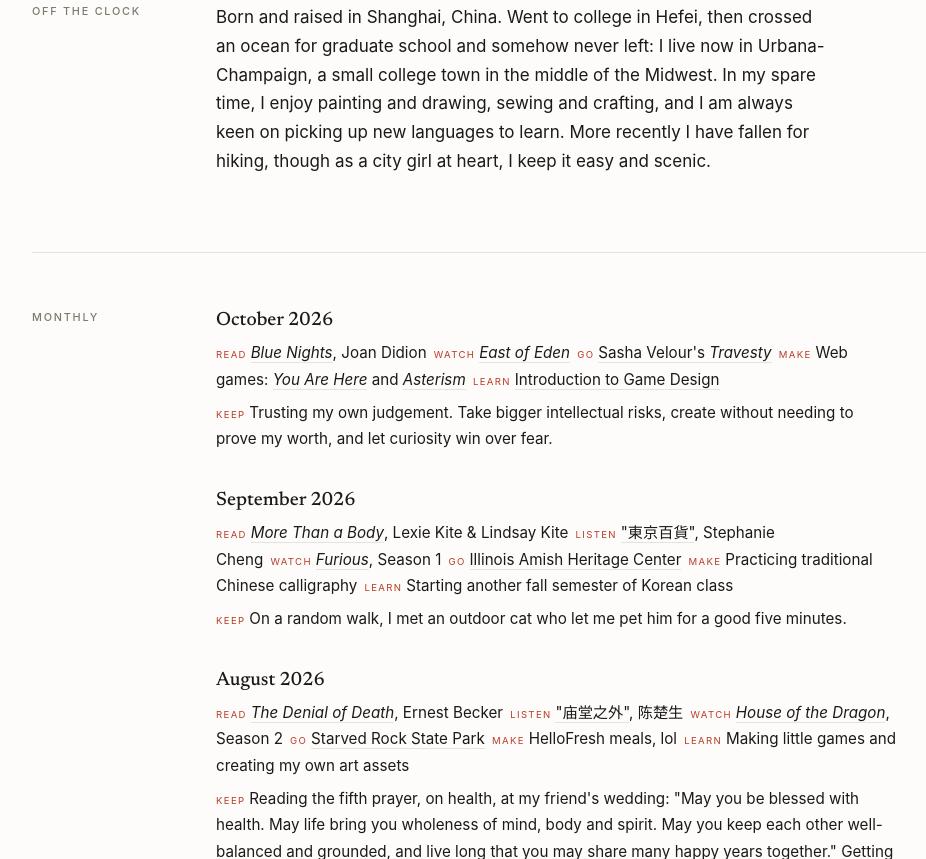
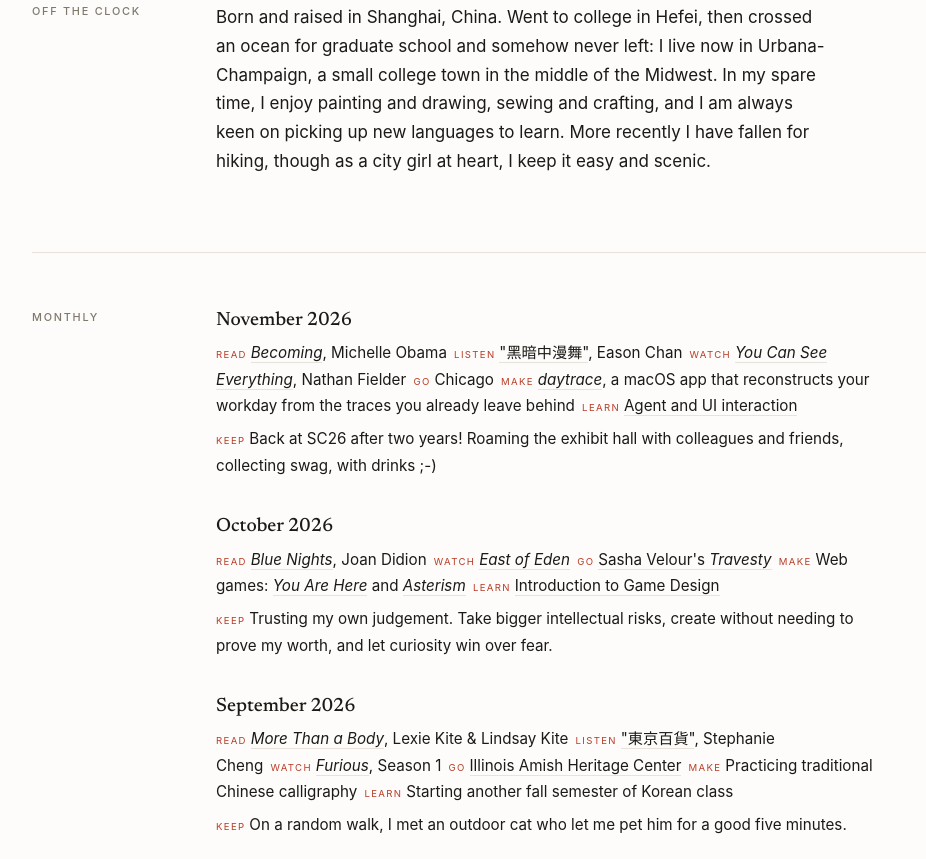
Before and after one commit to longshuicy/longshuicy.github.io, a plain HTML site: page life/index.html in a window 1280 px wide. Shown: the part 372-1231 px from the top of the page, without its empty margins (88-1014 px from the left). Drawn offline with Linux system fonts and the light colour scheme.

Commit message:
Add November 2026 entries to Life section
Co-Authored-By: Claude Opus 5.5 <noreply@anthropic.com>

```diff
--- a/life/index.html
+++ b/life/index.html
@@ -31,6 +31,12 @@
 <section id="monthly">
   <h2>Monthly</h2>
   <div class="month">
+    <h3>November 2026</h3>
+    <p><span class="cat">Read</span><a href="https://www.goodreads.com/book/show/38746485-becoming" target="_blank" rel="noopener"><em>Becoming</em></a>, Michelle Obama<span class="cat">Listen</span><a href="https://www.youtube.com/watch?v=hYwmMdtycqo" target="_blank" rel="noopener">"黑暗中漫舞"</a>, Eason Chan<span class="cat">Watch</span><a href="https://www.imdb.com/title/tt45368240/" target="_blank" rel="noopener"><em>You Can See Everything</em></a>, Nathan Fielder<span class="cat">Go</span>Chicago<span class="cat">Make</span><a href="https://github.com/longshuicy/daytrace" target="_blank" rel="noopener"><em>daytrace</em></a>, a macOS app that reconstructs your workday from the traces you already leave behind<span class="cat">Learn</span><a href="https://docs.google.com/presentation/d/1txJnvBViO979u5tmQAWDlsXYaKzlhPUw8aSUlvngwGo/edit?usp=sharing" target="_blank" rel="noopener">Agent and UI interaction</a></p>
+    <p><span class="cat">Keep</span>Back at SC26 after two years! Roaming the exhibit hall with colleagues and friends, collecting swag, with drinks ;-)</p>
+  </div>
+
+  <div class="month">
     <h3>October 2026</h3>
     <p><span class="cat">Read</span><a href="https://www.goodreads.com/book/show/213712095-blue-nights" target="_blank" rel="noopener"><em>Blue Nights</em></a>, Joan Didion<span class="cat">Watch</span><a href="https://www.imdb.com/title/tt21097264/" target="_blank" rel="noopener"><em>East of Eden</em></a><span class="cat">Go</span><a href="https://krannertcenter.com/events/sasha-velours-travesty" target="_blank" rel="noopener">Sasha Velour's <em>Travesty</em></a><span class="cat">Make</span>Web games: <a href="https://longshuicy.github.io/YouAreHere/" target="_blank" rel="noopener"><em>You Are Here</em></a> and <a href="https://longshuicy.github.io/asterism/" target="_blank" rel="noopener"><em>Asterism</em></a><span class="cat">Learn</span><a href="https://www.coursera.org/learn/game-design" target="_blank" rel="noopener">Introduction to Game Design</a></p>
     <p><span class="cat">Keep</span>Trusting my own judgement. Take bigger intellectual risks, create without needing to prove my worth, and let curiosity win over fear.</p>
```
